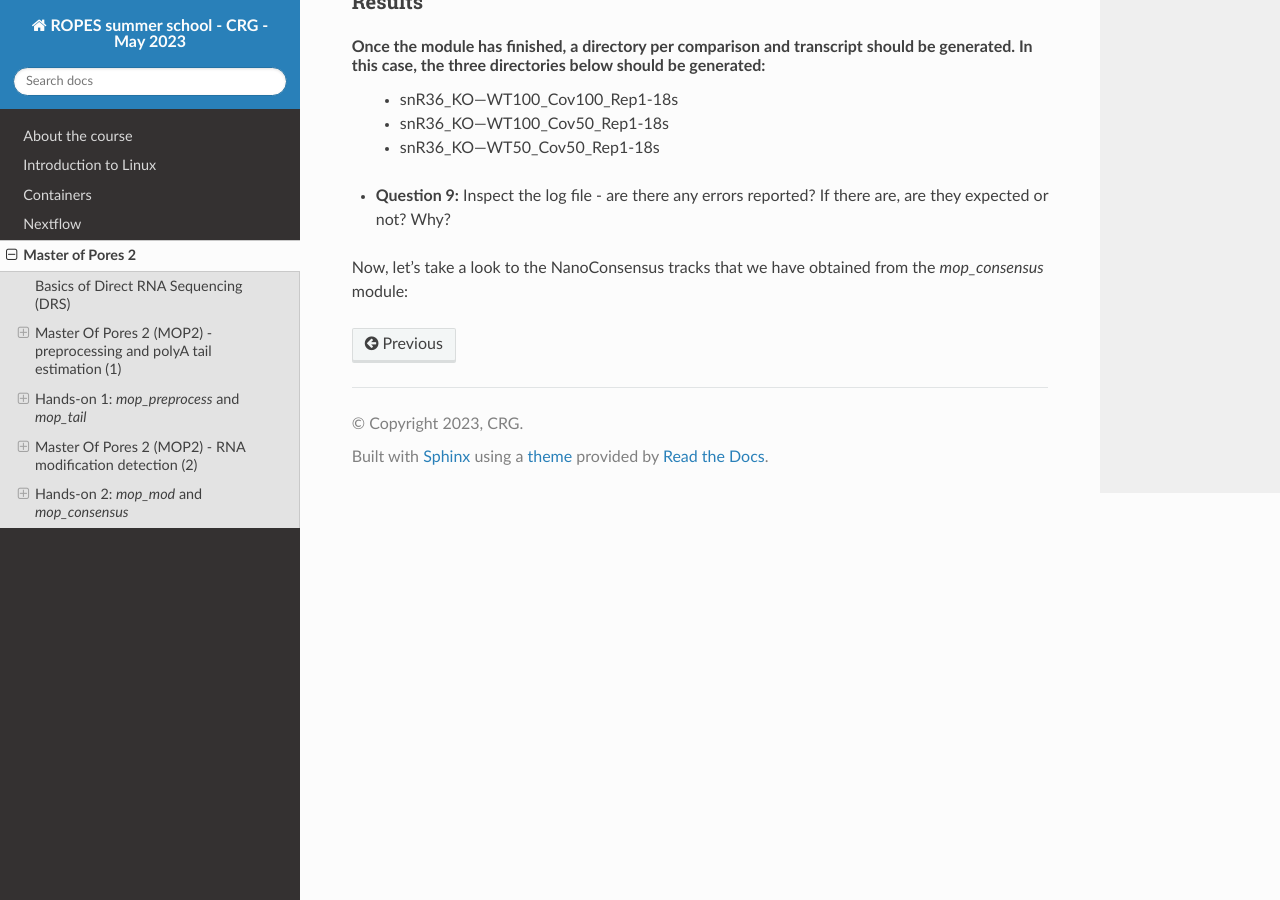
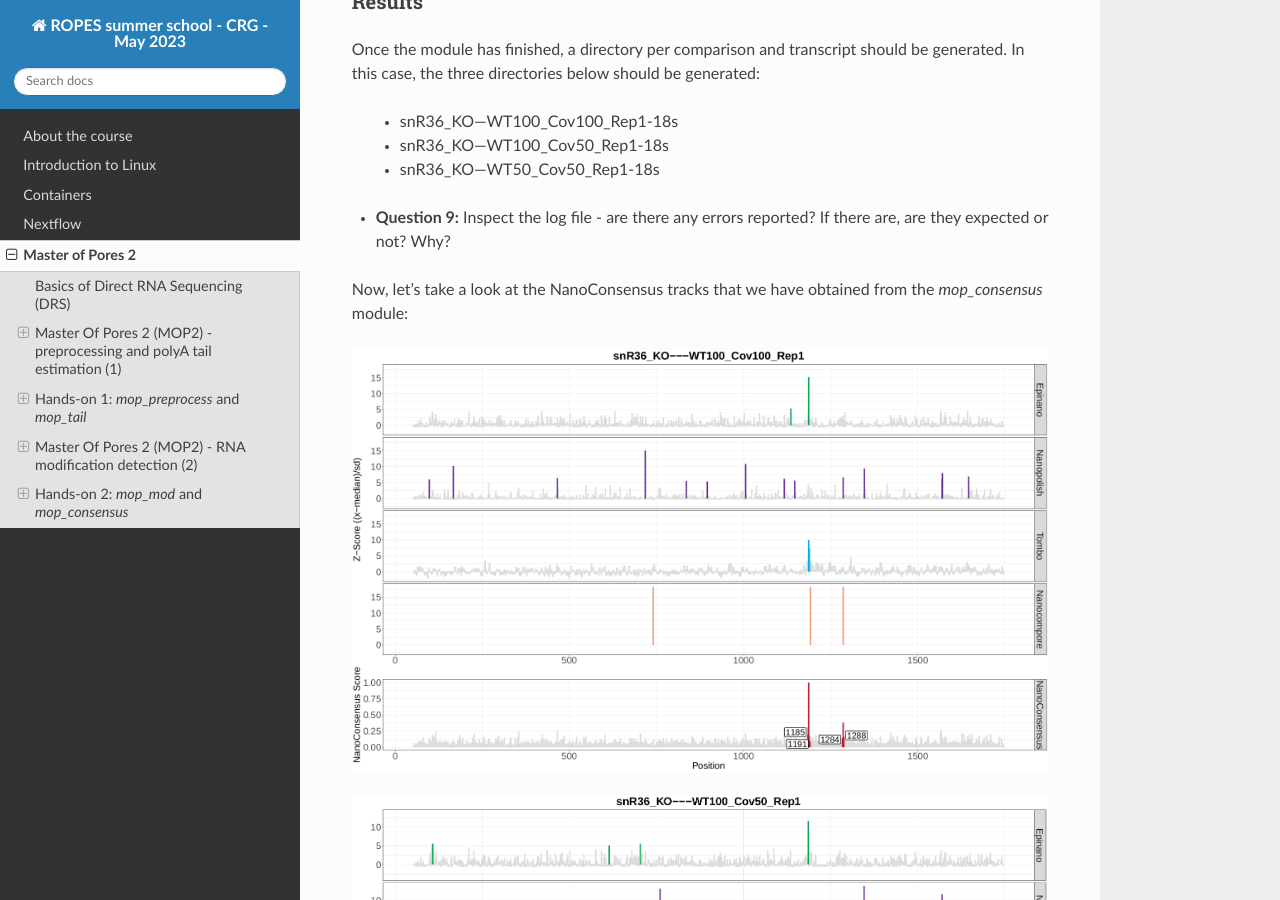
Before and after one commit to biocorecrg/ropes-linux-mop2-2023, a Sphinx documentation site: the page built from docs/mop2_practical.rst, in a window 1280 px wide and 900 px high, scrolled down 19905 px. Built offline with Sphinx 7.4.7 and the Read the Docs theme 2.0.0, drawn with Linux system fonts in a browser that asks for light colours.

Commit message:
Update mop2_practical.rst

```diff
--- a/docs/mop2_practical.rst
+++ b/docs/mop2_practical.rst
@@ -740,10 +740,22 @@ Results
 ......................
 
 Once the module has finished, a directory per comparison and transcript should be generated. In this case, the three directories below should be generated:
+
  - snR36_KO---WT100_Cov100_Rep1-18s
  - snR36_KO---WT100_Cov50_Rep1-18s
  - snR36_KO---WT50_Cov50_Rep1-18s
 
 - **Question 9:** Inspect the log file - are there any errors reported? If there are, are they expected or not? Why?
 
-Now, let's take a look to the NanoConsensus tracks that we have obtained from the *mop_consensus* module:
+Now, let's take a look at the NanoConsensus tracks that we have obtained from the *mop_consensus* module:
+
+.. image:: images/snR36_KO−−−WT100_Cov100_Rep1.png
+  :width: 700
+
+.. image:: images/snR36_KO−−−WT100_Cov50_Rep1.png
+  :width: 700
+
+.. image:: images/snR36_KO−−−WT50_Cov50_Rep1.png
+  :width: 700
+
+- **Question 10:**
```
